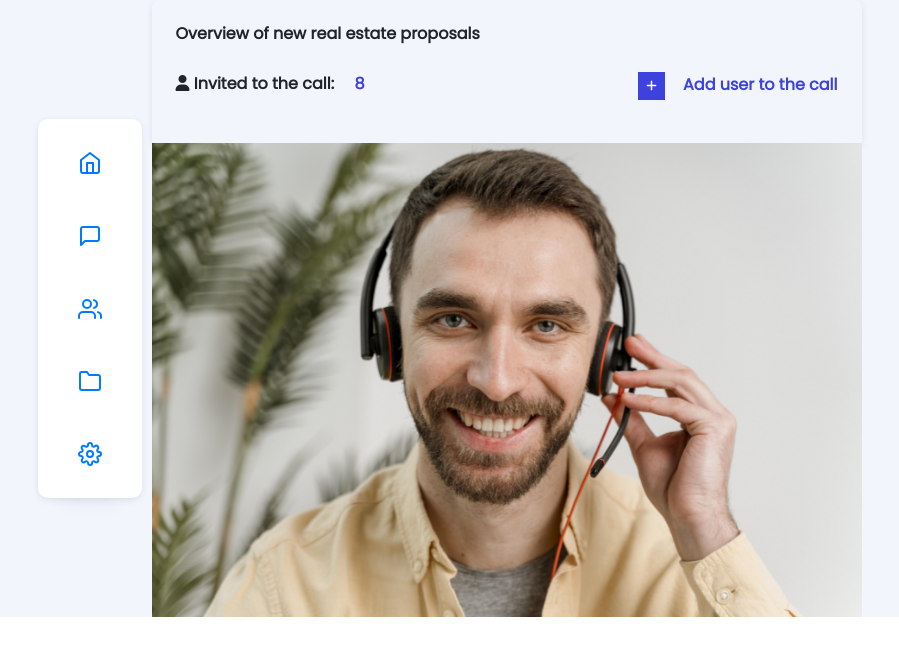
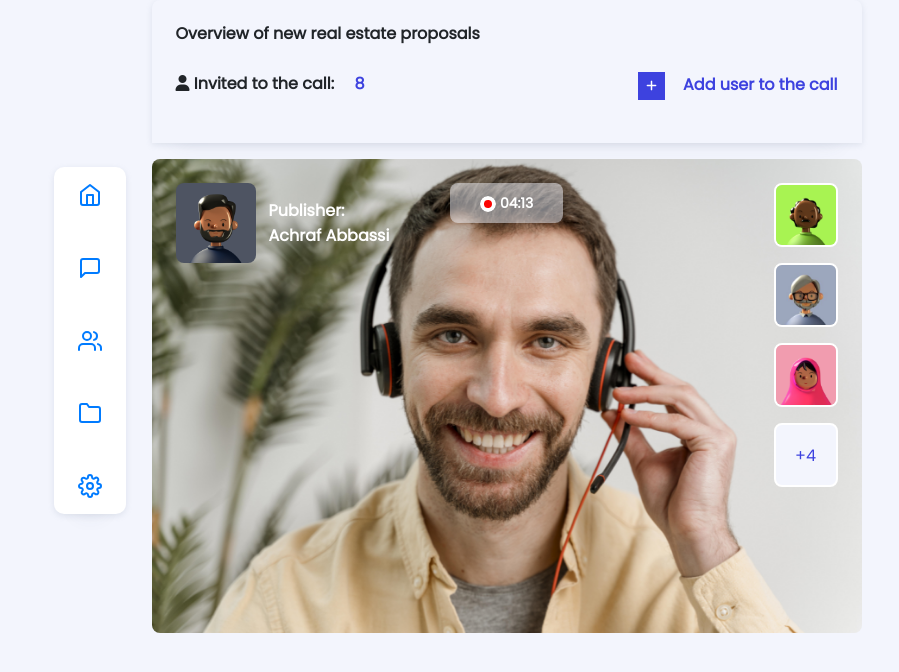
Before and after one commit to Abbassihraf/Live-stream-UI, a plain HTML site: page index.html in a window 1280 px wide. Shown: the whole page, without its empty margins (41-940 px from the left). Drawn offline with Linux system fonts and the light colour scheme.

Commit message:
Stream body

```diff
--- a/assets/css/style.css
+++ b/assets/css/style.css
@@ -2,6 +2,10 @@ body {
     margin: 0;
     padding: 0;
     font-family: 'Poppins';
+}
+
+ul{
+    list-style: none;
 }
 
 .app-container {
@@ -27,7 +31,7 @@ body {
     display: flex;
     flex-direction: column;
     background-color: #ffffff;
-    padding: 24px;
+    padding: 8px;
     border-radius: 10px;
     box-shadow: 0 2px 6px 0 rgba(136, 148, 171, 0.2), 0 24px 20px -24px rgba(71, 82, 107, 0.1);
 }
@@ -44,6 +48,7 @@ body {
     padding: 24px;
     border-radius: 8px 8px 0px 0px;
     box-shadow: 0 2px 6px 0 rgba(136, 148, 171, 0.2), 0 24px 20px -24px rgba(71, 82, 107, 0.1);
+    border-radius: 8px 8px 0px 0px;
 }
 
 .stream-informations h3{
@@ -88,3 +93,92 @@ body {
     font-weight: 600;
     color: #3D42DF;
 }
+
+
+.stream-body{
+    padding: 1rem 0rem 3rem;
+    display: grid;
+    grid-template-columns: 40% 20% 40%;
+    grid-template-rows: 100%;
+}
+
+.stream-body img{
+    border-radius: 8px;
+    grid-row: 1/2;
+    grid-column: 1/4;
+}
+
+.stream-body .stream-left{
+    display: grid;
+    grid-template-columns: 30% 70%;
+    grid-template-rows: max-content;
+    padding: 24px;
+    grid-area: 1/1;
+}
+
+.stream-body .stream-left img{
+    grid-row: 1/2;
+}
+
+
+.stream-body .stream-left h6{
+    grid-row: 1/2;
+    grid-column: 2/3;
+    text-transform: capitalize;
+    color: white;
+    margin: auto;
+    line-height: 1.6em;
+    font-weight: 600;
+}
+
+.stream-body .stream-middle{
+    grid-area: 1/2;
+    color: white;
+}
+
+.record-middle{
+    background-color: rgba(243, 245, 253, .5);
+    padding: 8px 16px;
+    margin-left: auto;
+    margin-right: auto;
+    margin-top: 24px;
+    border-radius: 8px;
+    display: block;
+    text-align: center;
+    width: 80%;
+}
+
+.timing{
+    font-weight: 700;
+    font-size: 14px;
+}
+
+.stream-right{
+    grid-area: 1/3;
+    text-align: right;
+    margin-right: 24px;
+    margin-top: 24px;
+}
+.stream-right img{
+    width: 64px;
+    border: 2px solid white;
+    margin-bottom: 16px;
+}
+
+.more{
+    display: grid;
+    grid-template-columns: 100%;
+    margin-left: auto;
+    width: 64px;
+    height: 64px;
+    color: #3D42DF;
+    background-color: #F3F5FD;
+    border: 2px solid white;
+    border-radius: 8px;
+
+}
+
+.more h6{
+    display: block;
+    margin: auto;
+}
--- a/index.html
+++ b/index.html
@@ -110,12 +110,38 @@
                                 </h5>
                             </div>
                             <div class="infos-right">
-                                <a href=""><i class="fa fa-plus" aria-hidden="true"></i></a>
+                                <a href="">
+                                    <i class="fa fa-plus" aria-hidden="true"></i>
+                                </a>
                                 <h5>Add user to the call</h5>
                             </div>
                         </div>
                         <div class="row stream-body">
                             <img class="img-fluid" src="assets/images/live-bg.png" alt="">
+                            <div class="stream-left">
+                                <img class="img-fluid" src="assets/images/user.png" alt="">
+                                <h6>publisher:
+                                    <br>achraf abbassi</h6>
+                            </div>
+                            <div class="stream-middle">
+                                <span class="record-middle">
+                                    <img src="assets/images/record-icon.png" alt="">
+                                    <span class="timing">04:13</span>
+                                </span>
+                            </div>
+                            <div class="stream-right">
+                                <ul>
+                                    <li>
+                                        <img src="assets/images/user2.png" alt="" class="img-fluid"></li>
+                                    <li>
+                                        <img src="assets/images/user3.png" alt="" class="img-fluid"></li>
+                                    <li>
+                                        <img src="assets/images/user4.png" alt="" class="img-fluid"></li>
+                                    <li class="more">
+                                        <h6>+4</h6>
+                                    </li>
+                                </ul>
+                            </div>
                         </div>
                     </div>
                     <!-- App main end -->
```
Also changed, not shown: assets/images/record-icon.png (added), assets/images/user2.png (added), assets/images/user3.png (added), assets/images/user4.png (added).
